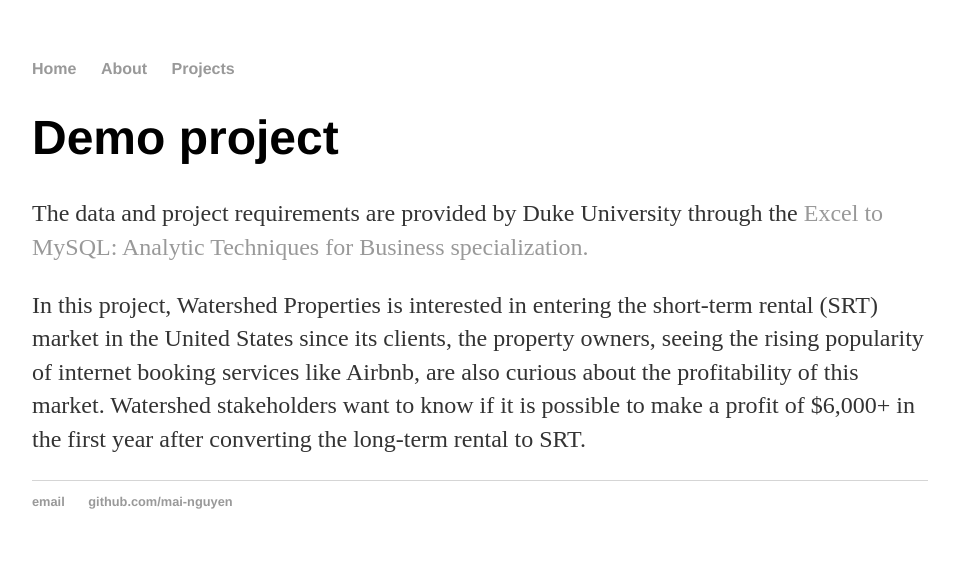
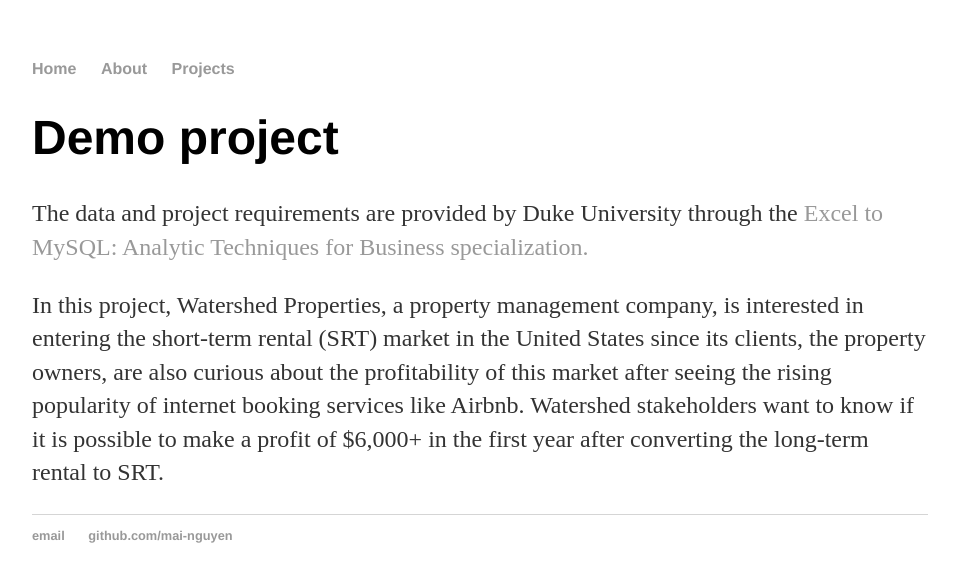
Before and after one commit to mai-nguyen/mai-nguyen.github.io, a Jekyll site: the page built from projects/index.html, in a window 1280 px wide. Shown: the top 582 px of the page, without its empty margins (160-1119 px from the left). Built offline with Jekyll 4.4.1, drawn with Linux system fonts in a browser that asks for light colours.

Commit message:
Update index.html

```diff
--- a/projects/index.html
+++ b/projects/index.html
@@ -8,5 +8,7 @@
 	<p>The data and project requirements are provided by Duke University through the
 <a href = "https://www.coursera.org/specializations/excel-mysql">Excel to MySQL: Analytic Techniques for Business<a> specialization.</p>
 
-  <p>In this project, Watershed Properties is interested in entering the short-term rental (SRT) market in the United States since its clients, the property owners, seeing the rising popularity of internet booking services like Airbnb, are also curious about the profitability of this market. Watershed stakeholders want to know if it is possible to make a profit of $6,000+ in the first year after converting the long-term rental to SRT.</p>
-</div><!-- /.blurb -->
+  <p>In this project, Watershed Properties, a property management company, is interested in entering the short-term rental (SRT) market in the United States since its clients, the property owners, are also curious about the profitability of this market after seeing the rising popularity of internet booking services like Airbnb. Watershed stakeholders want to know if it is possible to make a profit of $6,000+ in the first year after converting the long-term rental to SRT.</p>
+
+
+  </div><!-- /.blurb -->
```
